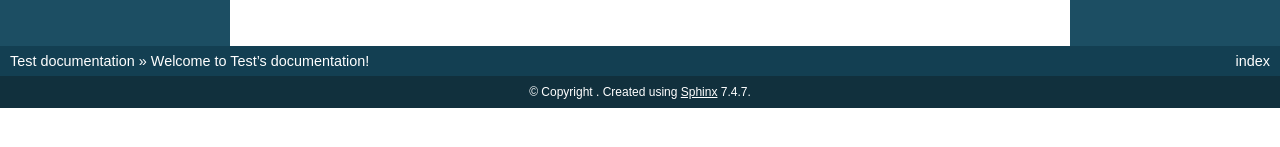
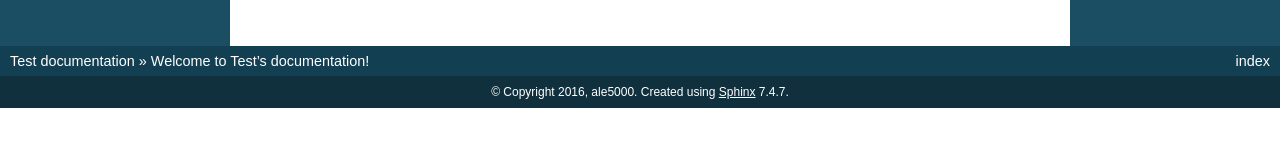
Before and after one commit to ale5000-git/test, a Sphinx documentation site: the page built from docs/index.rst, in a window 1280 px wide. Shown: the part 253-400 px from the top of the page. Built offline with Sphinx 7.4.7, drawn with Linux system fonts in a browser that asks for light colours; some of the changed lines change nothing that is shown.

Commit message:
Update conf.py

```diff
--- a/docs/conf.py
+++ b/docs/conf.py
@@ -19,7 +19,20 @@
 
 # General information about the project.
 project = 'Test'
+copyright = '2016, ale5000'
 author = 'ale5000'
+
+# This is also used if you do content translation via gettext catalogs.
+# Usually you set "language" from the command line for these cases.
+language = None
+
+# List of patterns, relative to source directory, that match files and
+# directories to ignore when looking for source files.
+# This patterns also effect to html_static_path and html_extra_path
+exclude_patterns = ['_build', 'Thumbs.db', '.DS_Store']
+
+# The name of the Pygments (syntax highlighting) style to use.
+pygments_style = 'sphinx'
 
 
 # -- Options for HTML output ----------------------------------------------
```
